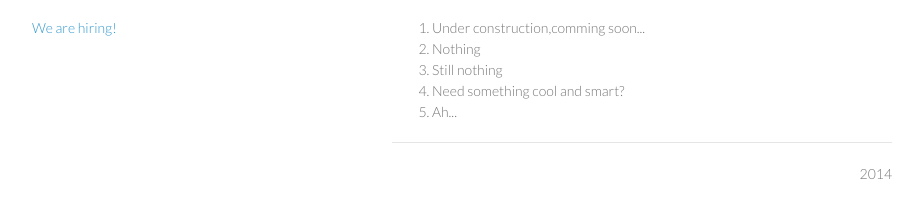
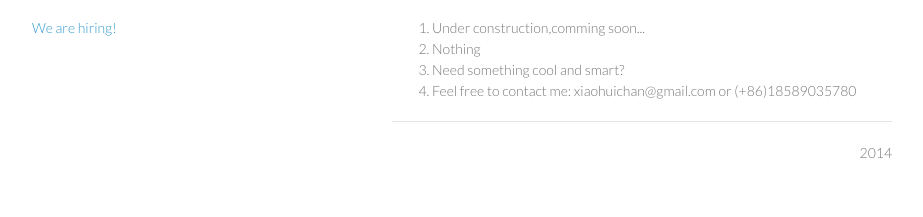
Before and after one commit to xiaohuichan/xiaohuichan.github.io, a plain HTML site: page index.html in a window 1280 px wide. Shown: the part 133-350 px from the top of the page, without its empty margins (178-1101 px from the left). Drawn offline with Linux system fonts and the light colour scheme.

Commit message:
update index.html

```diff
--- a/index.html
+++ b/index.html
@@ -19,7 +19,7 @@
         <p>Better and smarter life...</p>
 
 
-        <p class="view"><a href="http://t.qq.com/baronchan" target="_blank">We are hiring! </a></p>
+        <p class="view"><a href="http://weibo.com/nomadicelephant" target="_blank">We are hiring! </a></p>
 
       </header>
       <section>
@@ -28,9 +28,8 @@
 <hr><ol>
 <li>Under construction,comming soon...</li>
 <li>Nothing</li>
-<li>Still nothing</li>
 <li>Need something cool and smart?</li>
-<li>Ah...</li>
+<li>Feel free to contact me: xiaohuichan@gmail.com or (+86)18589035780</li>
 </ol>
 <hr>
 <p align="right">2014</p>
```
